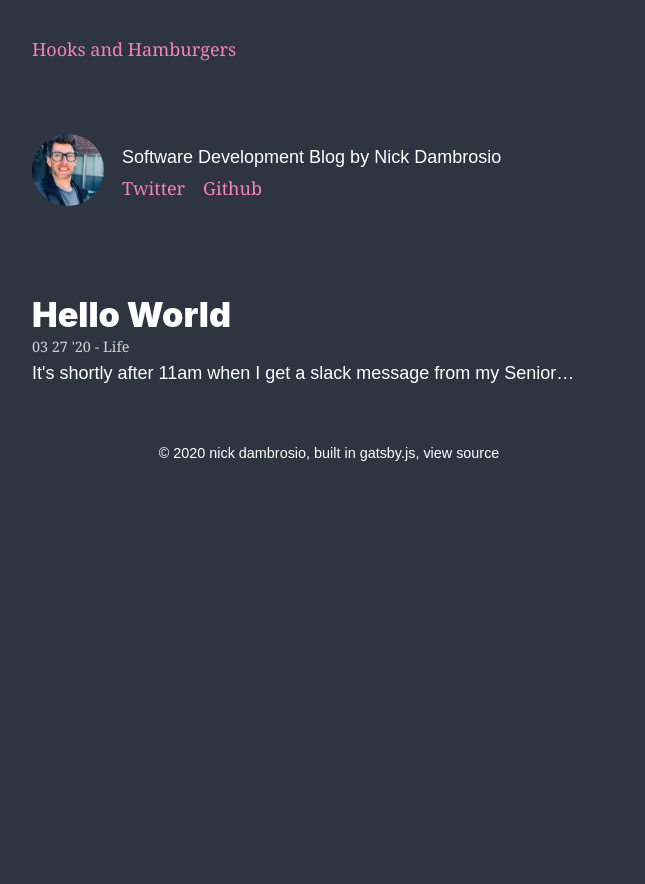
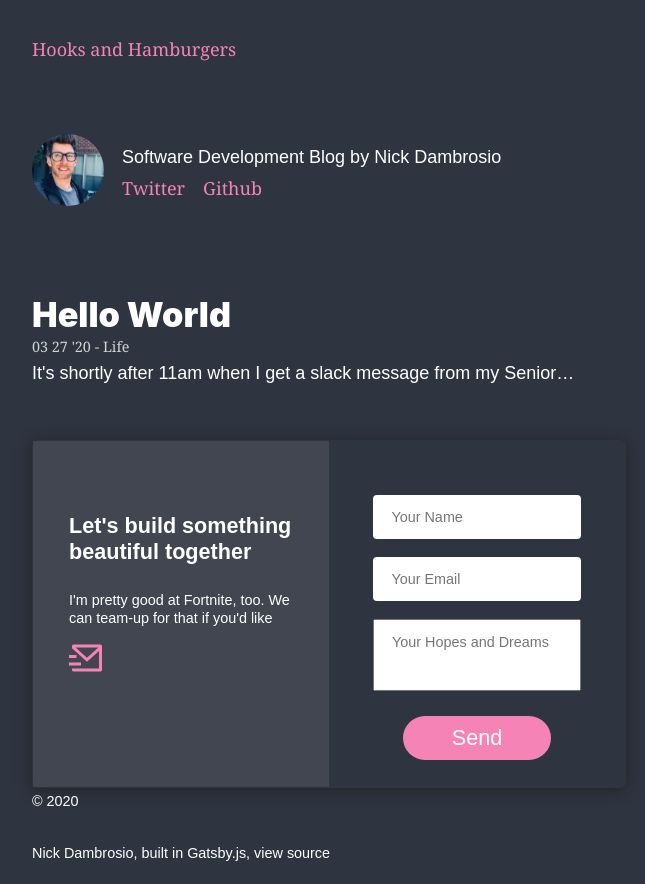
Before and after one commit to 30ozSteak/guard-and-grace, a Gatsby site: page / in a window 1280 px wide. Shown: the whole page, without its empty margins (311-956 px from the left). Before the commit the page ends 800 px from the top, so only its background shows below. Built offline with nearby package versions, Linux system fonts and the light colour scheme; Gatsby itself is replaced by a stand-in of ours.

Commit message:
add contact form

```diff
--- a/package.json
+++ b/package.json
@@ -24,6 +24,7 @@
     "react": "^16.12.0",
     "react-dom": "^16.12.0",
     "react-helmet": "^6.0.0",
+    "react-icons": "^3.10.0",
     "react-spring": "^8.0.27",
     "styled-components": "^5.1.1"
   },
--- a/src/components/contact.js
+++ b/src/components/contact.js
@@ -1,25 +1,126 @@
 import React from "react"
-// import styled from "styled-components"
+import styled from "styled-components"
+import { RiMailSendLine } from "react-icons/ri"
 
+const ContactCardWrapper = styled.div`
+  border: 1px solid transparent;
+  border-radius: 6px;
+  display: flex;
+  font-family: Arial, Helvetica, sans-serif;
+  color: white;
+  align-content: center;
+  box-shadow: 0 2px 15px 0 rgba(26, 26, 27, 0.637);
+  .contact-greeting {
+    padding: 2rem;
+    width: 50%;
+    background-color: rgba(255, 255, 255, 0.089);
+    padding-top: 4rem;
+  }
+  p {
+    font-size: 1.2rem;
+    font-weight: 900;
+  }
+  svg {
+    font-size: 2rem;
+    transition: 0.2s;
+    color: #f683b5;
+  }
+  li {
+    list-style-type: none;
+    line-height: 1rem;
+    font-size: 0.8rem;
+  }
+  .contact-form {
+    width: 50%;
+    text-align: center;
+  }
+  input {
+    border-radius: 4px;
+    border: none;
+    color: black;
+    width: 70%;
+    margin-top: 1rem;
+    font-size: 0.8rem;
+    padding: 0.5rem 1rem;
+  }
+  input::placeholder {
+    color: black;
+  }
+  textarea {
+    resize: none;
+    padding: 0.5rem 0.7rem;
+    width: 70%;
+    margin-top: 1rem;
+    font-size: 0.8rem;
+  }
+  textarea::placeholder {
+    padding-left: 5px;
+  }
+  button {
+    margin: 1rem auto;
+    display: block;
+    width: 50%;
+    border-radius: 30px;
+    cursor: pointer;
+    font-size: 1.2rem;
+    color: white;
+    border: none;
+    padding: 0.5rem 1rem;
+    transition: 0.2s;
+    background-color: #f683b5;
+  }
+  button:hover {
+    filter: brightness(1.1);
+  }
+  form:first-of-type {
+    margin-top: 2rem;
+  }
+`
 const Contact = () => {
   return (
-    <form method="post" netlify-honeypot="bot-field" data-netlify="true">
-      <input type="hidden" name="bot-field" />
-      <label>
-        Name
-        <input type="text" name="name" />
-      </label>
-      <label>
-        Email
-        <input type="email" name="name" />
-      </label>
-      <label>
-        Message
-        <textarea name="message" id="message" row="5" />
-      </label>
-      <button type="submit">Send</button>
-      <input type="reset" value="Clear" />
-    </form>
+    <ContactCardWrapper>
+      <div className="contact-greeting">
+        <p>Let's build something beautiful together</p>
+        <ul>
+          <li>
+            {" "}
+            I'm pretty good at Fortnite, too. We can team-up for that if you'd
+            like{" "}
+          </li>
+        </ul>
+        <RiMailSendLine />
+      </div>
+      <div className="contact-form">
+        <form method="post" netlify-honeypot="bot-field" data-netlify="true">
+          <input
+            type="hidden"
+            required="true"
+            placeholder="hello"
+            name="bot-field"
+          />
+          <input
+            type="text"
+            required="true"
+            placeholder="Your Name"
+            name="name"
+          />
+          <input
+            type="email"
+            required="true"
+            placeholder="Your Email"
+            name="name"
+          />
+          <textarea
+            name="message"
+            placeholder="Your Hopes and Dreams"
+            id="message"
+            row="5"
+          />
+          <button type="submit">Send</button>
+          {/* <input type="reset" value="Clear" /> */}
+        </form>
+      </div>
+    </ContactCardWrapper>
   )
 }
 
--- a/src/components/footer.js
+++ b/src/components/footer.js
@@ -1,5 +1,6 @@
 import React from "react"
 import PropTypes from "prop-types"
+import Contact from "./contact"
 
 import styled from "styled-components"
 
@@ -11,8 +12,6 @@ const FooterWrapper = styled.footer`
   color: white;
   left: 0;
   right: 0;
-  text-align: center;
-  text-transform: lowercase;
   user-select: none;
   a {
     color: inherit;
@@ -27,7 +26,7 @@ const FooterWrapper = styled.footer`
 `
 const Footer = ({ authorName, siteUrl }) => (
   <FooterWrapper>
-    © {new Date().getFullYear()}{" "}
+    <p>© {new Date().getFullYear()} </p>
     <a href="https://www.linkedin.com/in/ndambr/">{authorName}, </a>
     built in
     <a href="https://www.gatsbyjs.org"> Gatsby.js</a>,{" "}
--- a/src/components/layout.js
+++ b/src/components/layout.js
@@ -4,6 +4,7 @@ import { useStaticQuery, graphql } from "gatsby"
 import styled from "styled-components"
 
 import Header from "./header"
+import Contact from "./contact"
 import Footer from "./footer"
 import "./layout.css"
 
@@ -57,6 +58,7 @@ const Layout = ({ children, location }) => {
       <div>
         <div>{children}</div>
       </div>
+      <Contact />
       <Footer
         authorName={data.site.siteMetadata.authorName}
         siteUrl={data.site.siteMetadata.siteUrl}
```
Also changed, not shown: 1 other file.
